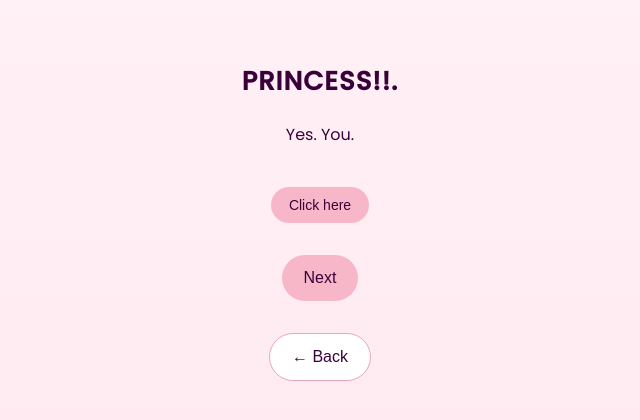
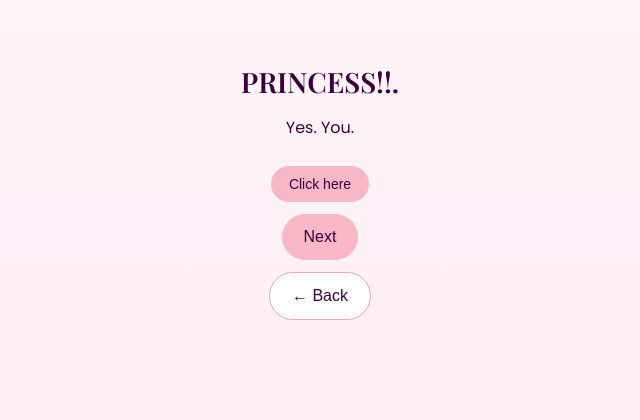
Before and after one commit to max-tech77/miiip, a plain HTML site: page index.html in a window 1280 px wide. Both pictures are taken after a click on the button "Click me". Shown: the whole page, without its empty margins (320-960 px from the left). Drawn offline with nearby package versions, Linux system fonts and the light colour scheme.

Commit message:
Refactor CSS styles and add button-group class
Updated styles for body background, page animation duration, bold-text font size, and margins. Added button-group class for layout.

```diff
--- a/style.css
+++ b/style.css
@@ -5,7 +5,7 @@
 body {
   margin: 0;
   font-family: 'Poppins', sans-serif;
-  background: linear-gradient(180deg, #fff1f6, #ffe4ee);
+  background: linear-gradient(180deg, #fff4f8, #ffe9f1);
   color: #3a003a;
 }
 
@@ -14,7 +14,7 @@ body {
   min-height: 100vh;
   padding: 40px 20px;
   text-align: center;
-  animation: fade 0.4s ease;
+  animation: fade 0.5s ease;
 }
 
 .page.active {
@@ -27,13 +27,14 @@ body {
 }
 
 .bold-text {
-  font-size: 26px;
-  font-weight: 600;
-  letter-spacing: 1px;
+  font-family: 'Playfair Display', serif;
+  font-size: 28px;
+  margin-bottom: 15px;
 }
 
 .soft-text {
-  margin: 15px 0 30px;
+  margin: 15px 0 25px;
+  line-height: 1.6;
 }
 
 button {
@@ -43,7 +44,7 @@ button {
   background: #f7b7c8;
   color: #3a003a;
   font-size: 16px;
-  margin: 10px;
+  cursor: pointer;
 }
 
 .small-btn {
@@ -54,6 +55,14 @@ button {
 .back {
   background: #ffffff;
   border: 1px solid #e6a9bc;
+}
+
+.button-group {
+  display: flex;
+  flex-direction: column;
+  gap: 12px;
+  align-items: center;
+  margin-top: 20px;
 }
 
 .hidden {
@@ -69,9 +78,8 @@ button {
   background: transparent;
 }
 
-
 .cute-text {
-  font-size: 16px;
+  font-size: 15px;
 }
 
 .envelope {
@@ -96,10 +104,3 @@ button {
   from { opacity: 0; }
   to { opacity: 1; }
 }
-
-.button-group {
-  display: flex;
-  flex-direction: column;
-  gap: 12px;
-  align-items: center;
-}
```
